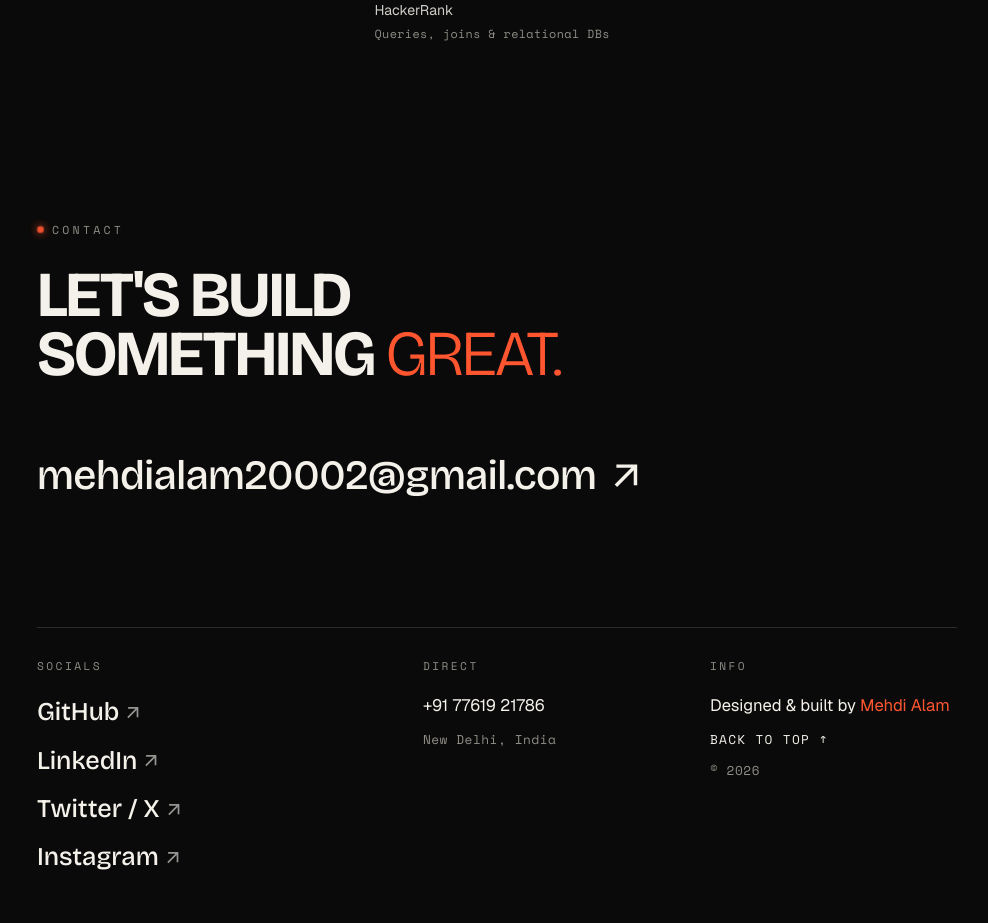
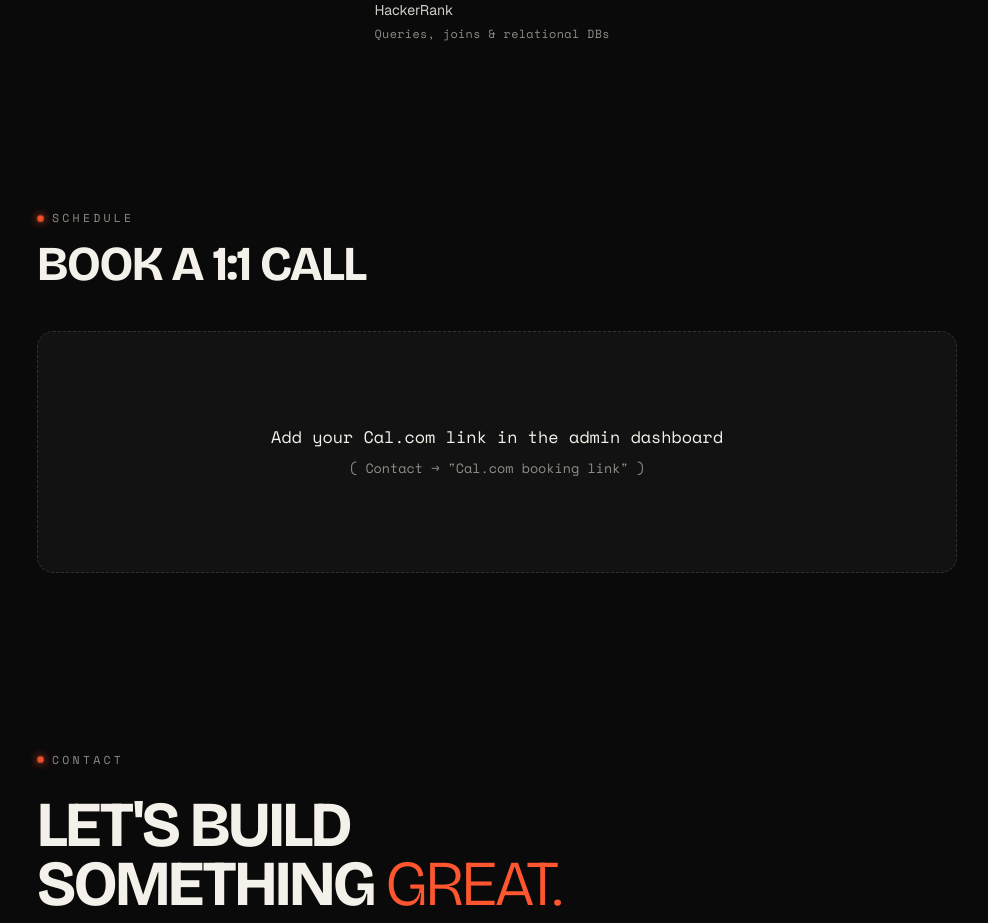
Before and after one commit to mehdialam20002/myPortFolio2026march, a React (Vite) app: page / in a window 1280 px wide. Shown: the part 7020-7943 px from the top of the page, without its empty margins (143-1131 px from the left). Built offline with nearby package versions, Linux system fonts and the light colour scheme.

Commit message:
Add inline Cal.com booking section (theme-aware, CMS-editable link)

```diff
--- a/package.json
+++ b/package.json
@@ -14,6 +14,7 @@
     "preview": "vite preview"
   },
   "dependencies": {
+    "@calcom/embed-react": "^1.5.3",
     "@gsap/react": "^2.1.1",
     "@react-three/cannon": "^6.6.0",
     "@react-three/drei": "^9.120.4",
--- a/public/admin/config.yml
+++ b/public/admin/config.yml
@@ -183,6 +183,9 @@ collections:
         label: Contact
         file: src/content/contact.json
         fields:
+          - { name: bookingEyebrow, label: "Booking — eyebrow", widget: string }
+          - { name: bookingHeading, label: "Booking — heading", widget: string }
+          - { name: bookingCalLink, label: "Cal.com booking link", widget: string, required: false, hint: "Just the part after cal.com — e.g. mehdialam/30min" }
           - { name: eyebrow, label: Eyebrow, widget: string }
           - { name: ctaLine1, label: "CTA line 1", widget: string }
           - { name: ctaLine2, label: "CTA line 2", widget: string }
--- /dev/null
+++ b/src/components/BookCall.tsx
@@ -0,0 +1,76 @@
+import Cal, { getCalApi } from "@calcom/embed-react";
+import { useEffect, useState } from "react";
+import "./styles/BookCall.css";
+import contact from "../content/contact.json";
+
+const calLink = contact.bookingCalLink;
+
+/** Tracks the site theme so the Cal embed matches light/dark. */
+function useSiteTheme() {
+  const [theme, setTheme] = useState<"light" | "dark">(
+    () =>
+      (document.documentElement.getAttribute("data-theme") as
+        | "light"
+        | "dark") || "dark"
+  );
+  useEffect(() => {
+    const obs = new MutationObserver(() =>
+      setTheme(
+        (document.documentElement.getAttribute("data-theme") as
+          | "light"
+          | "dark") || "dark"
+      )
+    );
+    obs.observe(document.documentElement, {
+      attributes: true,
+      attributeFilter: ["data-theme"],
+    });
+    return () => obs.disconnect();
+  }, []);
+  return theme;
+}
+
+const BookCall = () => {
+  const theme = useSiteTheme();
+
+  useEffect(() => {
+    if (!calLink) return;
+    (async () => {
+      const cal = await getCalApi();
+      cal("ui", {
+        theme,
+        hideEventTypeDetails: false,
+        layout: "month_view",
+      });
+    })();
+  }, [theme]);
+
+  return (
+    <section className="book-section section-container" id="book">
+      <div className="book-head">
+        <span className="eyebrow">{contact.bookingEyebrow}</span>
+        <h2>{contact.bookingHeading}</h2>
+      </div>
+
+      {calLink ? (
+        <div className="book-embed">
+          <Cal
+            calLink={calLink}
+            style={{ width: "100%", height: "100%", overflow: "scroll" }}
+            config={{ layout: "month_view", theme }}
+          />
+        </div>
+      ) : (
+        <div className="book-placeholder">
+          <p>
+            Add your Cal.com link in the admin dashboard
+            <br />
+            <span>( Contact → "Cal.com booking link" )</span>
+          </p>
+        </div>
+      )}
+    </section>
+  );
+};
+
+export default BookCall;
--- a/src/components/MainContainer.tsx
+++ b/src/components/MainContainer.tsx
@@ -1,6 +1,7 @@
 import { lazy, Suspense, useEffect } from "react";
 import About from "./About";
 import AskAI from "./AskAI";
+import BookCall from "./BookCall";
 import Career from "./Career";
 import Contact from "./Contact";
 import Cursor from "./Cursor";
@@ -61,6 +62,7 @@ const MainContainer = () => {
               <TechStack />
             </Suspense>
             <Credentials />
+            <BookCall />
             <Contact />
           </div>
         </div>
--- /dev/null
+++ b/src/components/styles/BookCall.css
@@ -0,0 +1,55 @@
+.book-section {
+  margin: auto;
+  position: relative;
+  z-index: 2;
+  background-color: var(--backgroundColor);
+  padding: clamp(44px, 6.5vw, 85px) 0;
+}
+
+.book-head {
+  display: flex;
+  flex-direction: column;
+  gap: 14px;
+  margin-bottom: clamp(26px, 4vw, 44px);
+}
+
+.book-section h2 {
+  font-size: clamp(1.8rem, 3.8vw, 3.3rem);
+  font-weight: 700;
+  letter-spacing: -0.03em;
+  text-transform: uppercase;
+  line-height: 0.95;
+  margin: 0;
+}
+
+.book-embed {
+  height: clamp(560px, 78vh, 720px);
+  border: 1px solid var(--line);
+  border-radius: 16px;
+  overflow: hidden;
+  background: var(--bg-soft);
+}
+
+.book-placeholder {
+  border: 1px dashed var(--line);
+  border-radius: 16px;
+  min-height: 240px;
+  display: flex;
+  align-items: center;
+  justify-content: center;
+  text-align: center;
+  background: var(--bg-soft);
+}
+
+.book-placeholder p {
+  margin: 0;
+  font-family: var(--font-mono);
+  font-size: clamp(0.85rem, 1.4vw, 1.05rem);
+  color: var(--fg);
+  line-height: 1.8;
+}
+
+.book-placeholder span {
+  color: var(--muted);
+  font-size: 0.8em;
+}
--- a/src/content/contact.json
+++ b/src/content/contact.json
@@ -1,4 +1,7 @@
 {
+  "bookingEyebrow": "Schedule",
+  "bookingHeading": "Book a 1:1 call",
+  "bookingCalLink": "",
   "eyebrow": "Contact",
   "ctaLine1": "Let's build",
   "ctaLine2": "something ",
```
Also changed, not shown: 2 other files (tests, documents, lock files or other folders).
